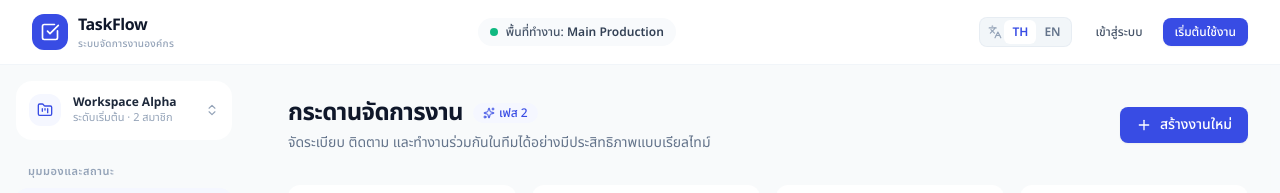
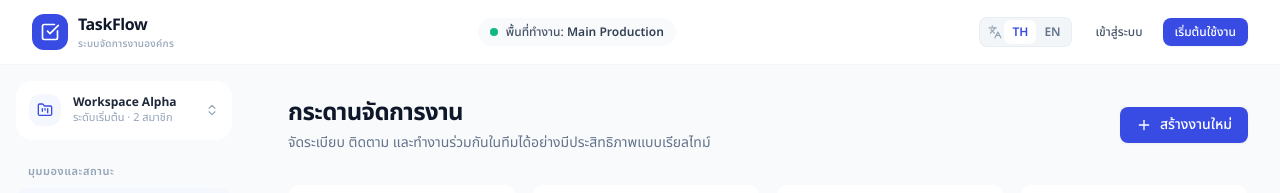
Before and after one commit to Patipatpatlom/ToDoList, a React (Vite) app in the folder frontend/: page / in a window 1280 px wide. Shown: the top 193 px of the page. Built offline with nearby package versions, Linux system fonts and the light colour scheme; no server answers.

Commit message:
refactor(frontend): remove Phase 2 badge from dashboard header

```diff
--- a/frontend/src/locales/en.json
+++ b/frontend/src/locales/en.json
@@ -41,7 +41,6 @@
   "dashboard": {
     "title": "Task Management Board",
     "subtitle": "Organize, track, and collaborate on workspace tasks in real-time.",
-    "phaseBadge": "Phase 2",
     "createTask": "Create Task",
     "filteringStatus": "Filtered view:",
     "showAllColumns": "View full board",
--- a/frontend/src/locales/th.json
+++ b/frontend/src/locales/th.json
@@ -41,7 +41,6 @@
   "dashboard": {
     "title": "กระดานจัดการงาน",
     "subtitle": "จัดระเบียบ ติดตาม และทำงานร่วมกันในทีมได้อย่างมีประสิทธิภาพแบบเรียลไทม์",
-    "phaseBadge": "เฟส 2",
     "createTask": "สร้างงานใหม่",
     "filteringStatus": "กำลังแสดงเฉพาะ:",
     "showAllColumns": "ดูกระดานเต็มทุกคอลัมน์",
--- a/frontend/src/pages/DashboardPage.tsx
+++ b/frontend/src/pages/DashboardPage.tsx
@@ -16,7 +16,6 @@ import {
   AlertTriangle,
   Calendar,
   User,
-  Sparkles,
   Layers,
   Loader2,
   GripVertical,
@@ -261,9 +260,6 @@ export const DashboardPage: React.FC = () => {
             <h1 className="text-2xl font-bold tracking-tight text-slate-900">
               {t('dashboard.title')}
             </h1>
-            <span className="inline-flex items-center gap-1 px-2.5 py-0.5 rounded-full text-xs font-medium bg-brand-50 text-brand-600">
-              <Sparkles className="w-3 h-3" /> {t('dashboard.phaseBadge')}
-            </span>
             {isLoading && (
               <Loader2 className="w-4 h-4 text-brand-500 animate-spin ml-2" />
             )}
```
